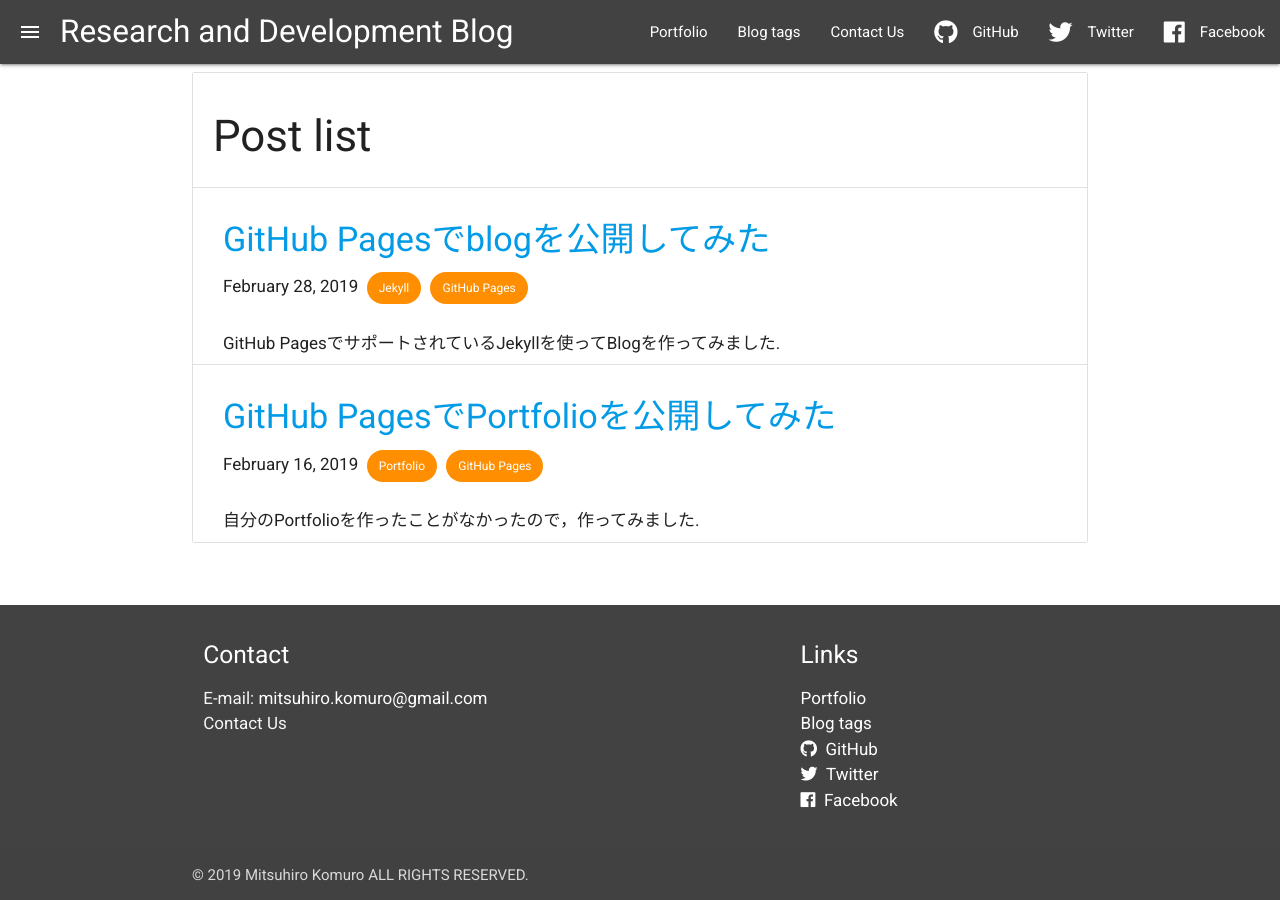
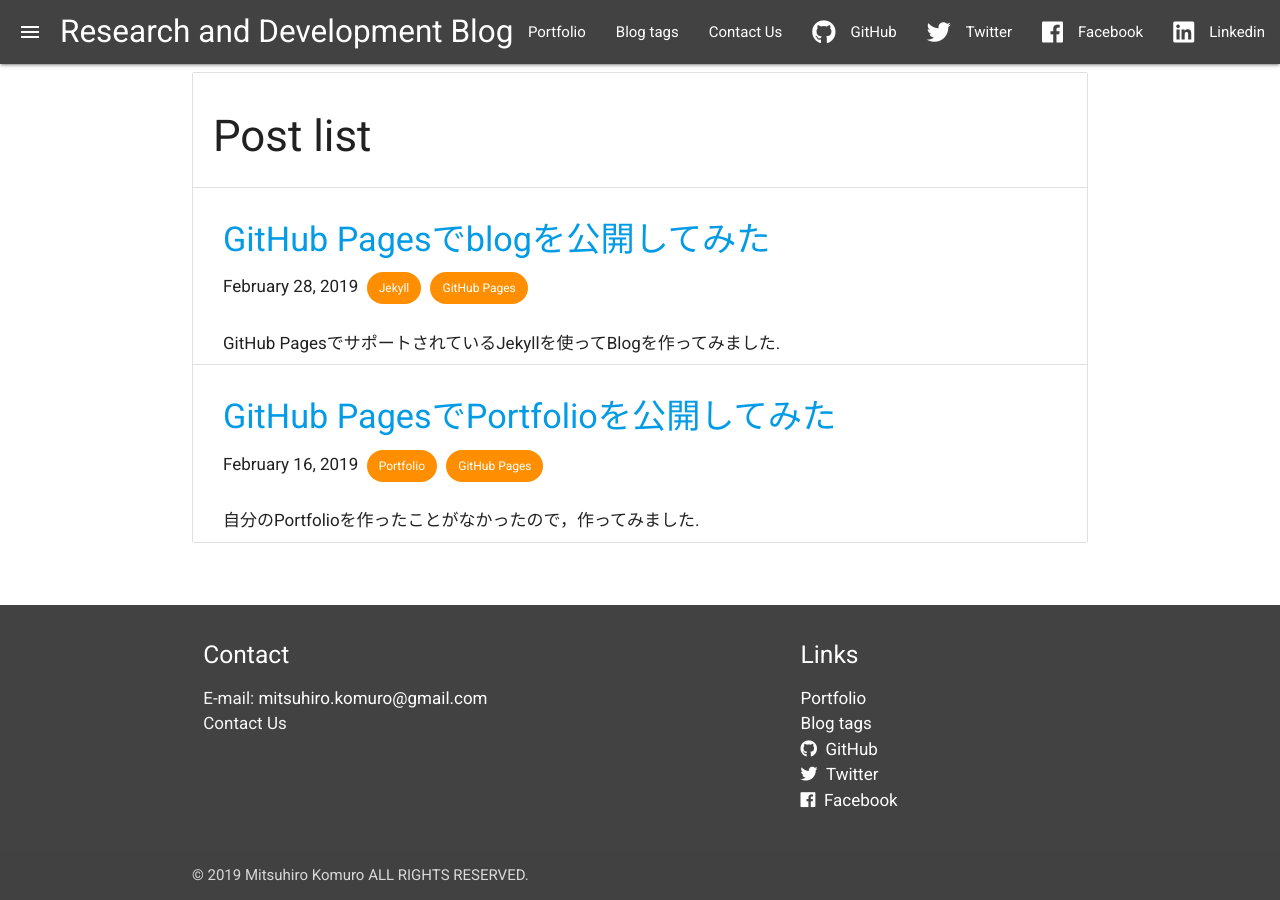
Before and after one commit to nekorush14/blog, a Jekyll site: the page built from index.html, in a window 1280 px wide. Built offline with Jekyll 4.4.1, drawn with Linux system fonts in a browser that asks for light colours; nearby versions of some CDN libraries; the list of posts is cut into pages by our own code.

Commit message:
Update the content of navigation bar and slide-nav

```diff
--- a/_includes/header.html
+++ b/_includes/header.html
@@ -11,6 +11,7 @@
         <li><a href="https://github.com/Danboruya" class="waves-efect waves-light"><i class="fab fa-github left"></i>GitHub</a></li>
         <li><a href="https://twitter.com/danboruya" class="waves-efect waves-light"><i class="fab fa-twitter left"></i>Twitter</a></li>
         <li><a href="https://www.facebook.com/komuro.mitsuhiro.5" class="waves-efect waves-light"><i class="fab fa-facebook left"></i>Facebook</a></li>
+        <li><a href="https://www.linkedin.com/in/mitsuhiro-komuro-l12s" class="waves-efect waves-light"><i class="fab fa-linkedin left"></i>Linkedin</a></li>
         <!--<li><a href="" class="waves-efect waves-light"><i class="fab fa-medium left"></i>Medium</a></li>-->
       </ul>
     </div>
@@ -40,5 +41,6 @@
     <li><a href="https://github.com/Danboruya" class="waves-efect waves-light"><i class="fab fa-github left"></i>GitHub</a></li>
     <li><a href="https://twitter.com/danboruya" class="waves-efect waves-light"><i class="fab fa-twitter left"></i>Twitter</a></li>
     <li><a href="https://www.facebook.com/komuro.mitsuhiro.5" class="waves-efect waves-light"><i class="fab fa-facebook left"></i>Facebook</a></li>
+    <li><a href="https://www.linkedin.com/in/mitsuhiro-komuro-l12s" class="waves-efect waves-light"><i class="fab fa-linkedin left"></i>Linkedin</a></li>
   </ul>
 </aside>
```
